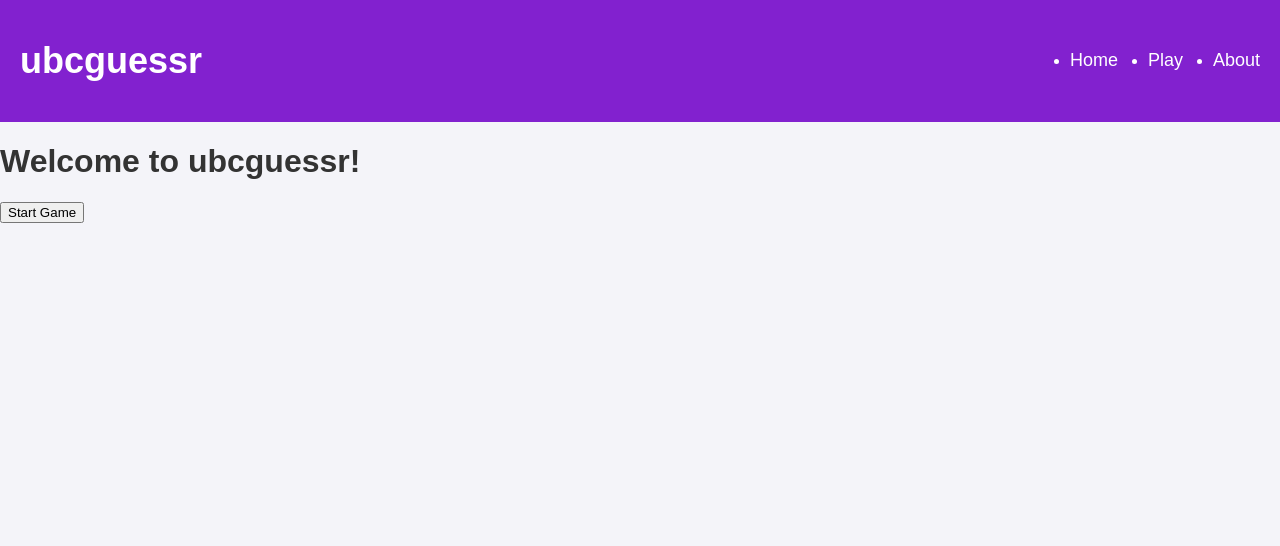
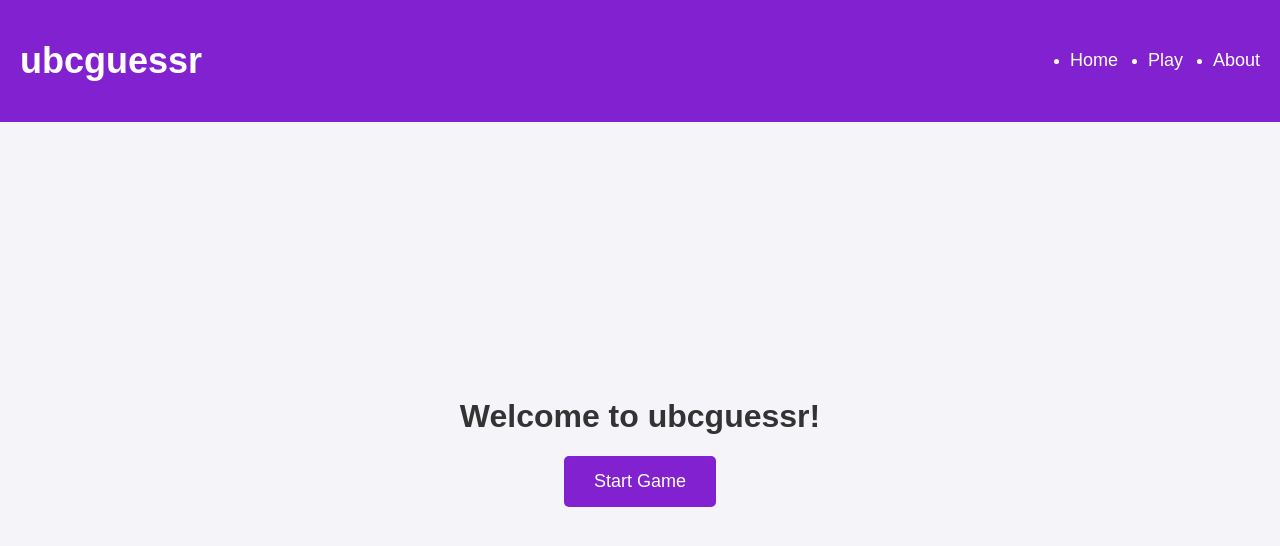
Before and after one commit to alextdart/ubcguessr, a React (Create React App) app: page / in a window 1280 px wide. Shown: the top 546 px of the page. Built offline with nearby package versions, Linux system fonts and the light colour scheme.

Commit message:
changed colors

```diff
--- a/src/styles.css
+++ b/src/styles.css
@@ -39,7 +39,7 @@ body {
 }
 
 /* Centering content on the home page */
-.home-container {
+.home-page {
     display: flex;
     flex-direction: column;
     justify-content: center;
@@ -48,26 +48,26 @@ body {
     text-align: center;
 }
 
-.home-container button {
+.home-page button {
     padding: 15px 30px;
     font-size: 18px;
     color: white;
-    background-color: #0055a4;
+    background-color: #8221cf;
     border: none;
     border-radius: 5px;
     cursor: pointer;
     transition: background-color 0.3s;
 }
 
-.home-container button:hover {
-    background-color: #003f72;
+.home-page button:hover {
+    background-color: #58168d;
 }
 
 /* Image styling for Play page */
 .image-display img {
     max-width: 100%;
     height: auto;
-    border: 3px solid #0055a4;
+    border: 3px solid #8221cf;
     border-radius: 10px;
     margin-bottom: 20px;
 }
@@ -83,7 +83,7 @@ body {
 .play-buttons button {
     padding: 10px 20px;
     font-size: 16px;
-    background-color: #0055a4;
+    background-color: #8221cf;
     color: white;
     border: none;
     border-radius: 5px;
@@ -92,5 +92,5 @@ body {
 }
 
 .play-buttons button:hover {
-    background-color: #003f72;
+    background-color: #58168d;
 }
```
